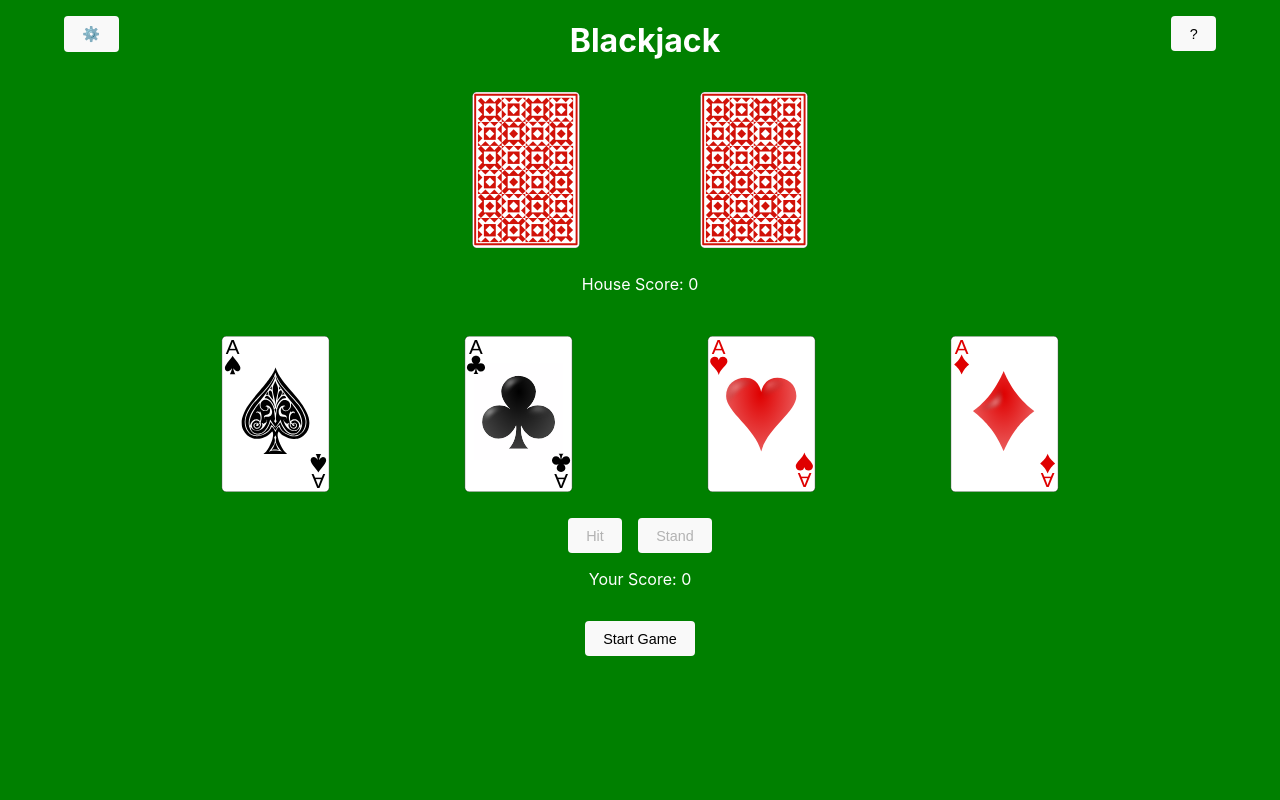
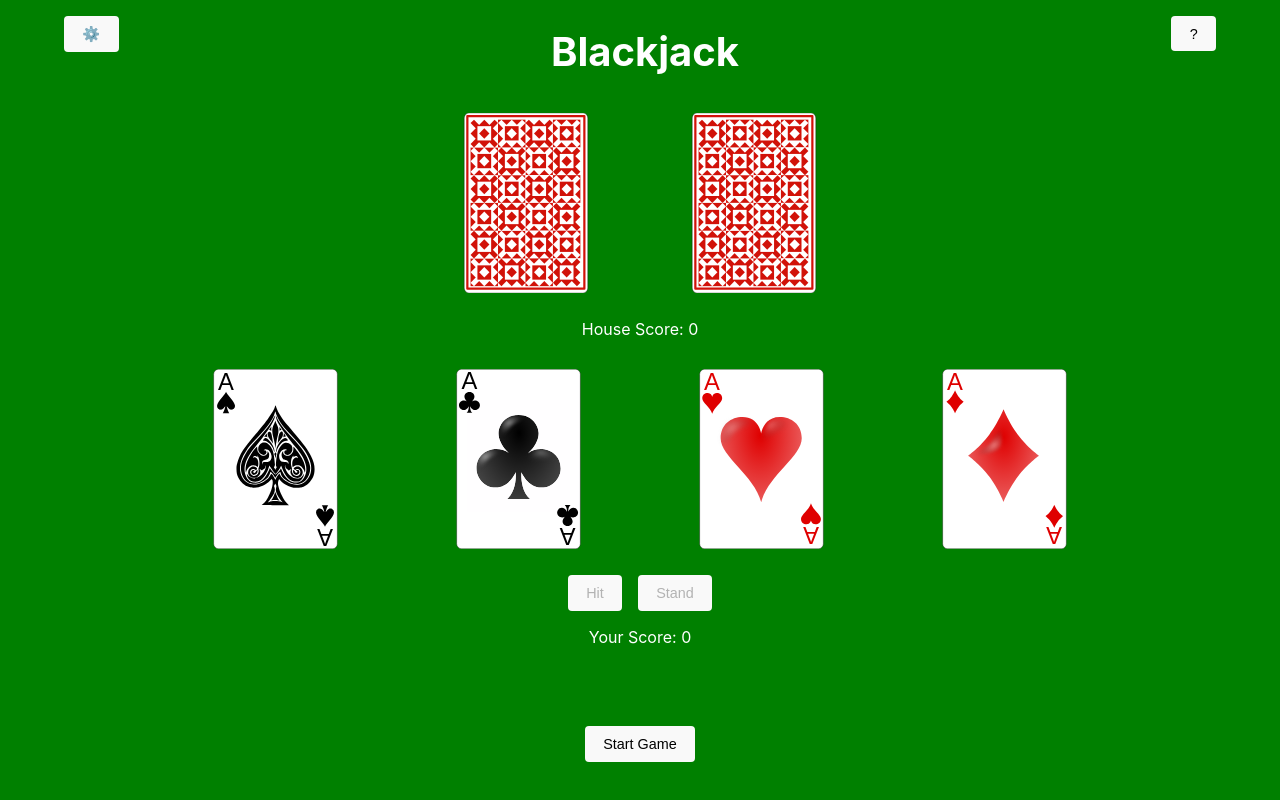
Before and after one commit to davebroc/Blackjack, a React (Vite) app: page / in a window 1280 px wide. Built offline with nearby package versions, Linux system fonts and the light colour scheme; the HTML template or start-up script is replaced by a standard one.

Commit message:
layout bigger on medium to large devices

```diff
--- a/src/App.css
+++ b/src/App.css
@@ -13,21 +13,24 @@
   display: flex;
   justify-content: center;
   width: 100vw;
-  height: 22vh;
+  height: 20vh;
 }
 
+
+
 #playerHand {
-  margin-top: 1rem;
+  margin-top: 0.3rem;
 }
 
 header {
   display: flex;
   justify-content: space-between;
+  align-items: flex-start;
   width: 90%;
 }
 
 header>button {
-  height: 70%;
+  height: 50%;
 }
 
 .player-actions {
@@ -49,8 +52,18 @@ header>button {
   min-width: 5%;
 }
 
-/* .flex {
-  display: flex;
-  align-items: center;
-  gap: 2rem;
-} */
+
+@media only screen and (min-width: 600px) {
+  .hand {
+    height: 25vh;
+  }
+
+  h1 {
+    font-size: 2.5rem;
+  }
+
+  h2 {
+    font-size: 1.8rem;
+  }
+
+}
--- a/src/App.jsx
+++ b/src/App.jsx
@@ -126,9 +126,14 @@ function App() {
   React.useEffect(() => {
     if (pScore > 21) {
       setEndText("You Lost");
-      setGameState("post");
+      setWinner("dealer")
+      // setGameState("post");
     }// player went bust
   }, [pScore]);
+
+  React.useEffect(() => {
+    setGameState("post");
+  }, [winner]);
 
   function checkGameEnd() {
 
@@ -137,19 +142,22 @@ function App() {
       setWinner("player")
       console.log("dealerHit > 21")
     }
-    else if (dScore >= pScore) {//dealer won
+    else if (dScore > pScore) {//dealer won
       setEndText("You Lost");
       setWinner("dealer")
-      console.log("dScore >= pScore")
+      console.log("dScore > pScore")
+    }
+    else if (dScore === pScore) {//dealer won
+      setEndText("Push");
+      setWinner("both")
+      console.log("dScore === pScore")
     }
     else { //player won
       setEndText("You Won!")
       setWinner("player")
       console.log("else")
     }
-    setGameState("post");
-
-
+    // console.log("else")
   }
 
   React.useEffect(() => {
@@ -245,7 +253,7 @@ function App() {
       </div>
 
       <p>Your Score: {pScore}</p>
-      {gameState === 'post' && <h1 className={winner}>{endText}</h1>}
+      {gameState === 'post' && <h2 className={winner}>{endText}</h2>}
       {(gameState !== 'during') && <button onClick={startGame} >Start Game</button>}
     </div>
   );
```
Also changed, not shown: 1 other file (tests, documents, lock files or other folders).
